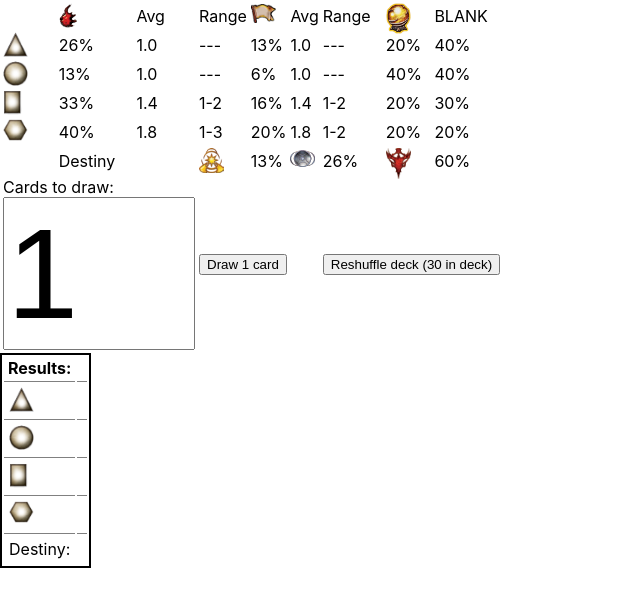
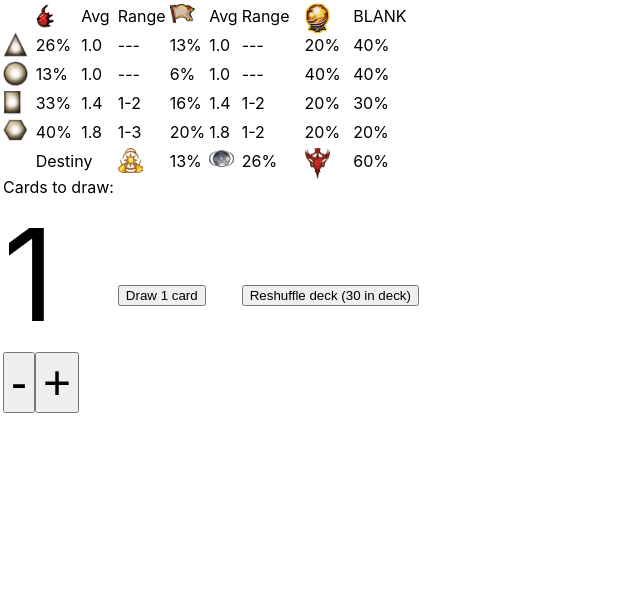
Before and after one commit to takras/runewars-fate, a Next.js app: page / in a window 1280 px wide. Shown: the top 606 px of the page, without its empty margins (0-640 px from the left). Built offline with nearby package versions, Linux system fonts and the light colour scheme.

Commit message:
Buttons!

```diff
--- a/pages/index.module.css
+++ b/pages/index.module.css
@@ -2,6 +2,11 @@
   font-size: 8rem;
   width: 12rem;
   display: block;
+}
+
+.numberIndicator {
+  font-size: 8rem;
+
 }
 
 .resultIcon {
@@ -16,3 +21,7 @@
   padding: 5px;
   border-top: 1px solid grey;
 }
+
+.stepButton {
+  font-size: 3rem;
+}
--- a/pages/index.tsx
+++ b/pages/index.tsx
@@ -38,6 +38,14 @@ const Draw: NextPage = () => {
     setDrawnCards([]);
     setDeck(initialCards);
     setCurrentCard(undefined);
+  };
+
+  const decreaseDraw = () => {
+    setCardsToDraw(cardsToDraw <= 1 ? 1 : cardsToDraw - 1);
+  };
+
+  const increaseDraw = () => {
+    setCardsToDraw(cardsToDraw >= initialCards.length ? 30 : cardsToDraw + 1);
   };
 
   const getResult = (shape: Shapes) => {
@@ -302,20 +310,14 @@ const Draw: NextPage = () => {
             <tr>
               <td colSpan={3}>
                 <label htmlFor="numberCards">Cards to draw:</label>
-                <input
-                  className={styles.numberInput}
-                  type="number"
-                  min={1}
-                  max={30}
-                  id="numberCards"
-                  onChange={(e) => {
-                    const value = parseInt(e.currentTarget.value);
-                    if (!isNaN(value)) {
-                      setCardsToDraw(parseInt(e.currentTarget.value));
-                    }
-                  }}
-                  value={cardsToDraw}
-                />
+
+                <div className={styles.numberIndicator}>{cardsToDraw}</div>
+                <button className={styles.stepButton} onClick={decreaseDraw}>
+                  -
+                </button>
+                <button className={styles.stepButton} onClick={increaseDraw}>
+                  +
+                </button>
               </td>
               <td colSpan={3}>
                 <button type="button" onClick={drawCard}>
@@ -330,7 +332,7 @@ const Draw: NextPage = () => {
             </tr>
           </tbody>
         </table>
-        <Results />
+        {drawnCards.length > 0 && <Results />}
       </main>
     </div>
   );
```
